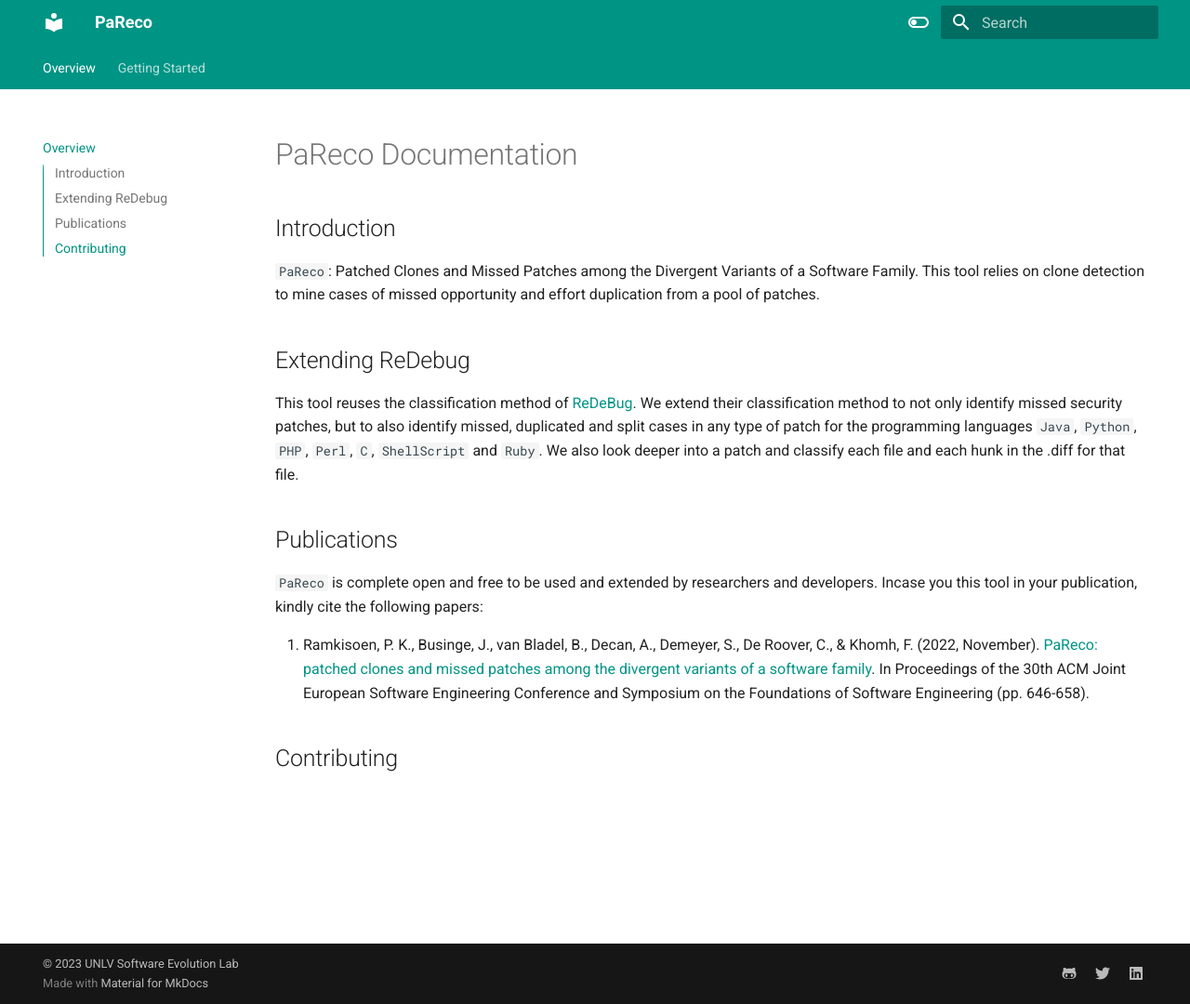
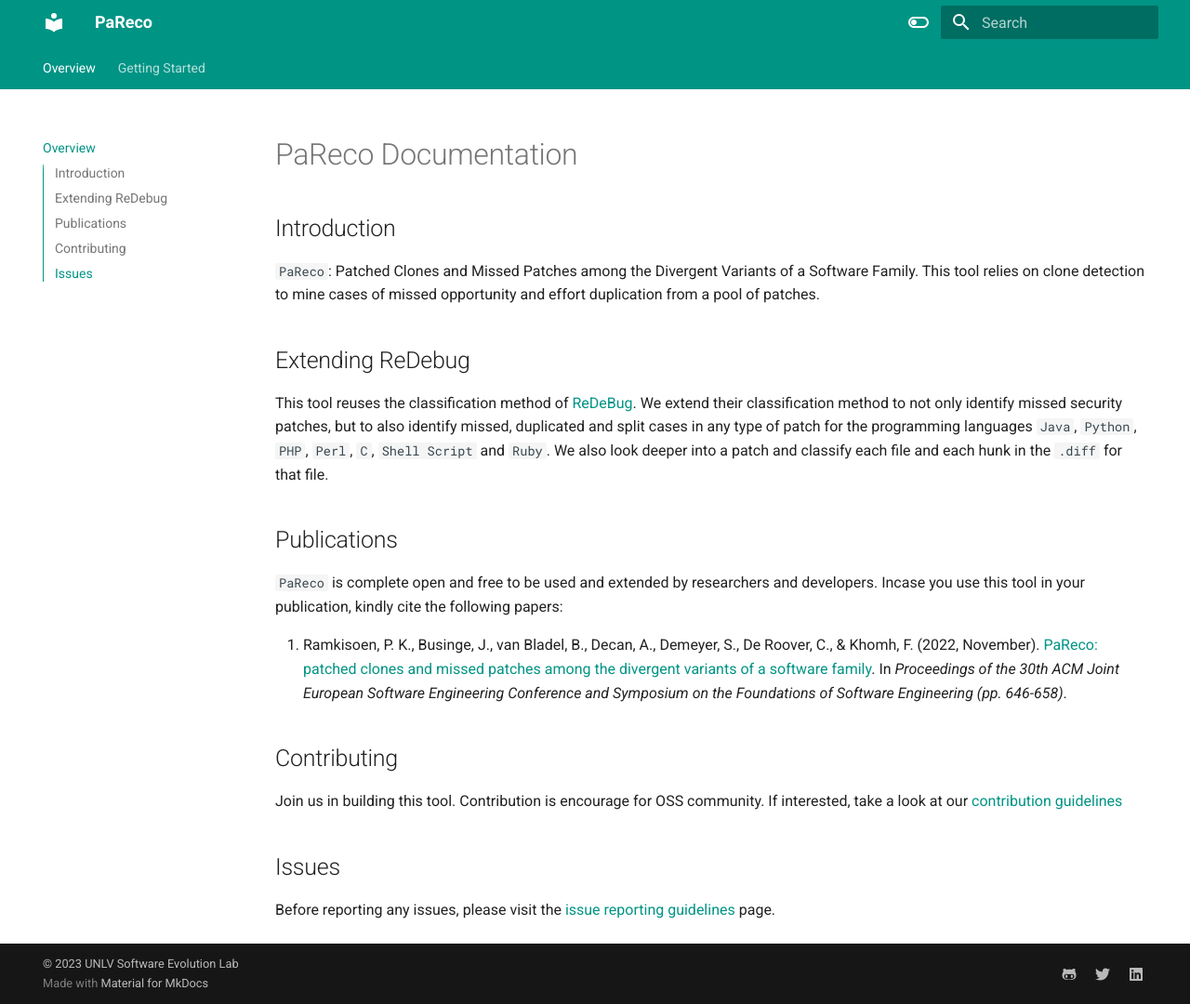
Before and after one commit to unlv-evol/PaReco, an MkDocs documentation site: the page built from docs/index.md, in a window 1280 px wide and 1080 px high. Shown: the whole window at 93% size. Built offline with MkDocs 1.6.1 and Material for MkDocs 9.7.7, drawn with Linux system fonts in a browser that asks for light colours.

Commit message:
chore: update docs

```diff
--- a/docs/index.md
+++ b/docs/index.md
@@ -4,11 +4,14 @@
 `PaReco`: Patched Clones and Missed Patches among the Divergent Variants of a Software Family. This tool relies on clone detection to mine cases of missed opportunity and effort duplication from a pool of patches.
 
 ## Extending ReDebug
-This tool reuses the classification method of [ReDeBug](https://github.com/dbrumley/redebug). We extend their classification method to not only identify missed security patches, but to also identify missed, duplicated and split cases in any type of patch for the programming languages `Java`, `Python`, `PHP`, `Perl`, `C`, `ShellScript` and `Ruby`. We also look deeper into a patch and classify each file and each hunk in the .diff for that file.
+This tool reuses the classification method of [ReDeBug](https://github.com/dbrumley/redebug). We extend their classification method to not only identify missed security patches, but to also identify missed, duplicated and split cases in any type of patch for the programming languages `Java`, `Python`, `PHP`, `Perl`, `C`, `Shell Script` and `Ruby`. We also look deeper into a patch and classify each file and each hunk in the `.diff` for that file.
 
 ## Publications
-`PaReco` is complete open and free to be used and extended by researchers and developers. Incase you this tool in your publication, kindly cite the following papers:
+`PaReco` is complete open and free to be used and extended by researchers and developers. Incase you use this tool in your publication, kindly cite the following papers:
 
-1. Ramkisoen, P. K., Businge, J., van Bladel, B., Decan, A., Demeyer, S., De Roover, C., & Khomh, F. (2022, November). [PaReco: patched clones and missed patches among the divergent variants of a software family](https://dl.acm.org/doi/abs/10.1145/3540250.3549112). In Proceedings of the 30th ACM Joint European Software Engineering Conference and Symposium on the Foundations of Software Engineering (pp. 646-658).
+1. Ramkisoen, P. K., Businge, J., van Bladel, B., Decan, A., Demeyer, S., De Roover, C., & Khomh, F. (2022, November). [PaReco: patched clones and missed patches among the divergent variants of a software family](https://dl.acm.org/doi/abs/10.1145/3540250.3549112). In _Proceedings of the 30th ACM Joint European Software Engineering Conference and Symposium on the Foundations of Software Engineering (pp. 646-658)_.
 
 ## Contributing
+Join us in building this tool. Contribution is encourage for OSS community. If interested, take a look at our [contribution guidelines](https://)
+## Issues
+Before reporting any issues, please visit the [issue reporting guidelines](https://) page.
```
Also changed, not shown: README.md (+2 -1 lines).
